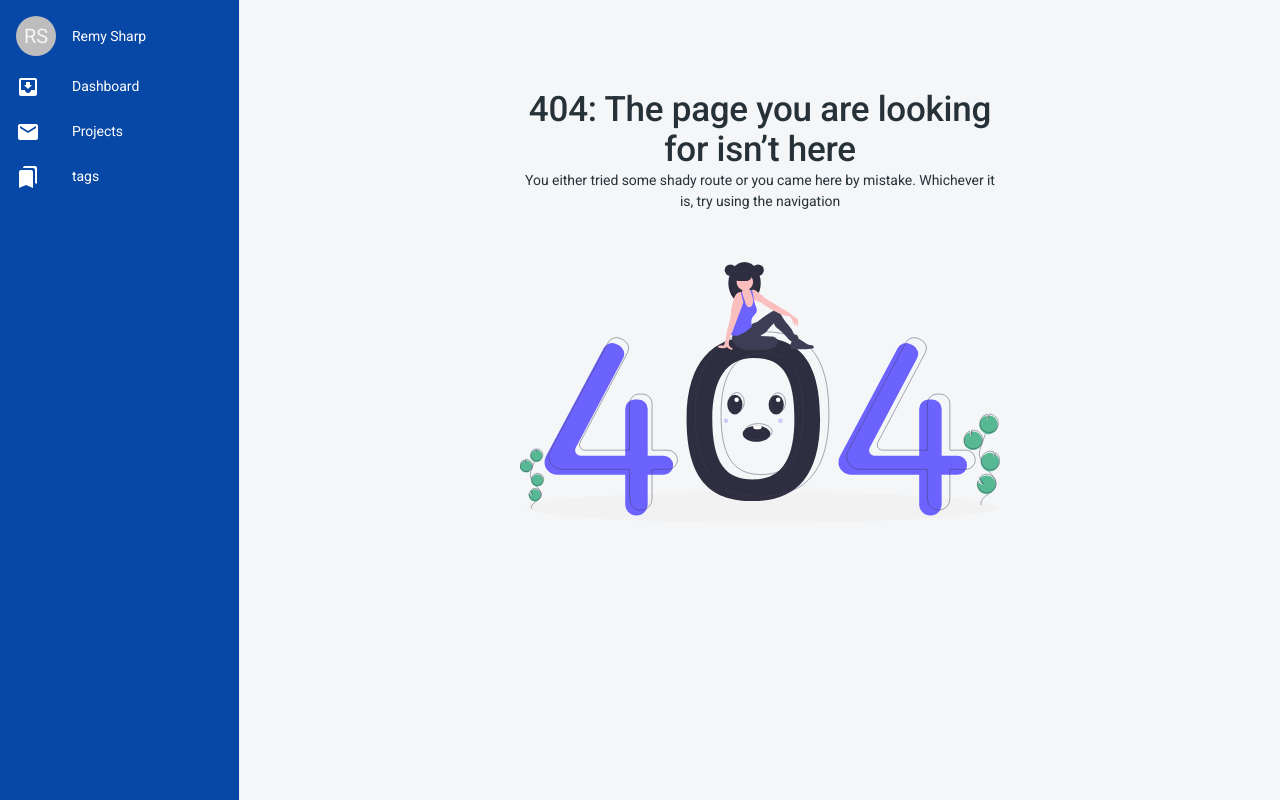
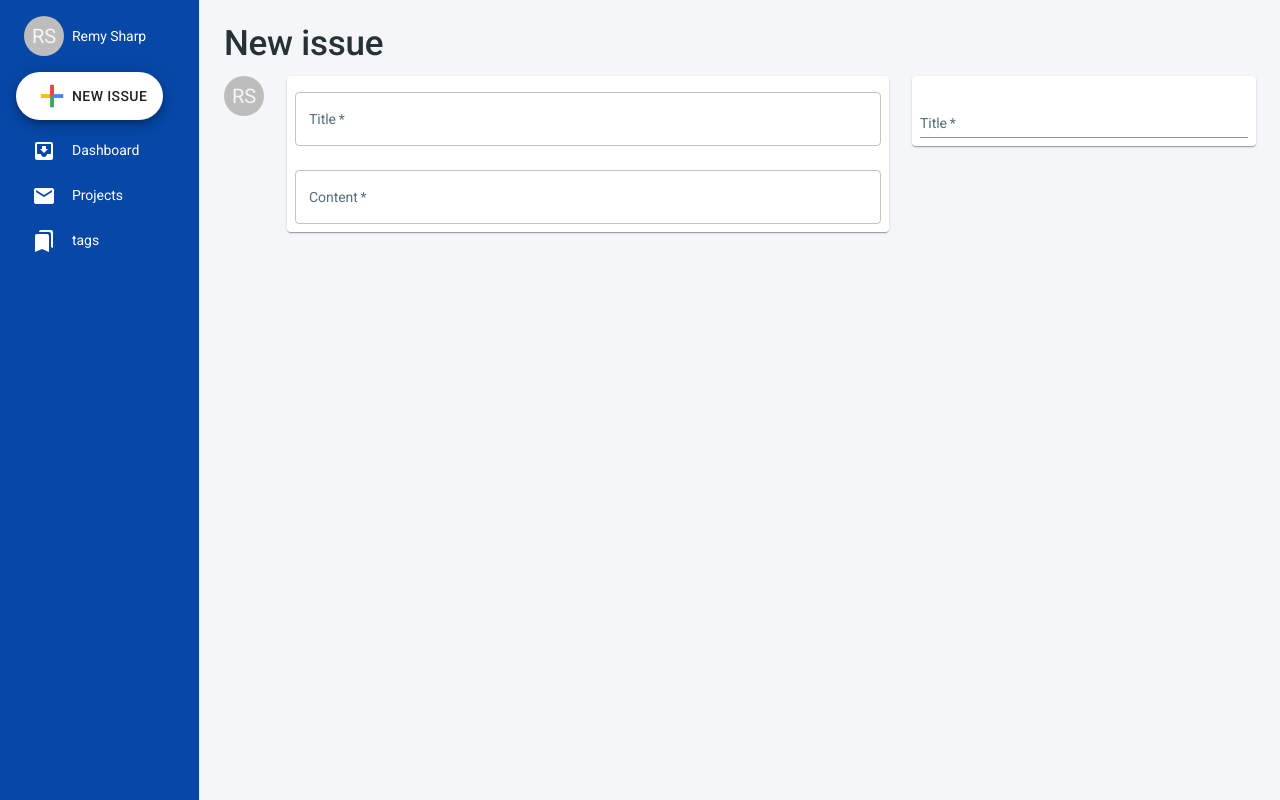
Before and after one commit to gothraven/bug-manager, a React (Create React App) app in the folder app-front/: page /user/issue/new in a window 1280 px wide. Before the commit this address led to /not-found. Built offline with nearby package versions, Linux system fonts and the light colour scheme.

Commit message:
Add new issue page
- Add page structure
- Add author icon
- Add title, description

```diff
--- a/app-front/src/components/layouts/main/SideBar.js
+++ b/app-front/src/components/layouts/main/SideBar.js
@@ -3,6 +3,7 @@ import PropTypes from "prop-types";
 import clsx from "clsx";
 import { withRouter } from "react-router-dom";
 import { makeStyles } from "@material-ui/styles";
+import Fab from "@material-ui/core/Fab";
 import Drawer from "@material-ui/core/Drawer";
 import List from "@material-ui/core/List";
 import Avatar from "@material-ui/core/Avatar";
@@ -13,7 +14,7 @@ import InboxIcon from "@material-ui/icons/MoveToInbox";
 import MailIcon from "@material-ui/icons/Mail";
 import BookmarksIcon from "@material-ui/icons/Bookmarks";
 
-const drawerWidth = 240;
+const drawerWidth = 200;
 
 const useStyles = makeStyles(theme => ({
   drawer: {
@@ -36,9 +37,9 @@ const useStyles = makeStyles(theme => ({
       duration: theme.transitions.duration.leavingScreen
     }),
     overflowX: "hidden",
-    width: theme.spacing(7) + 1,
+    width: theme.spacing(7) + 20,
     [theme.breakpoints.up("sm")]: {
-      width: theme.spacing(9) + 1
+      width: theme.spacing(9) + 20
     },
     icons: {
       color: "white"
@@ -48,6 +49,8 @@ const useStyles = makeStyles(theme => ({
     color: "#fff"
   },
   listItemIcon: {
+    display: "grid",
+    justifyContent: "center",
     color: "#fff"
   }
 }));
@@ -99,7 +102,22 @@ function SideBar(props) {
             <ListItemIcon classes={{ root: classes.listItemIcon }}>
               <Avatar alt="">RS</Avatar>
             </ListItemIcon>
-            <ListItemText primary="Remy Sharp" />
+            {open && <ListItemText primary="Remy Sharp" />}
+          </ListItem>
+          <ListItem button classes={{ root: classes.listItem }}>
+            <Fab
+              variant="extended"
+              aria-label="add-issue"
+              style={{ backgroundColor: "#fff" }}
+              onClick={() => history.push("/user/issue/new")}
+            >
+              <img
+                style={{ width: 30, margin: 5 }}
+                src="/images/create_32dp.png"
+                alt="Under development"
+              />
+              {open && "New Issue"}
+            </Fab>
           </ListItem>
           {menuItems.map(item => (
             <ListItem
@@ -111,7 +129,7 @@ function SideBar(props) {
               <ListItemIcon classes={{ root: classes.listItemIcon }}>
                 {item.icon}
               </ListItemIcon>
-              <ListItemText primary={item.title} />
+              {open && <ListItemText primary={item.title} />}
             </ListItem>
           ))}
         </List>
--- a/app-front/src/components/routes/MainRouter.js
+++ b/app-front/src/components/routes/MainRouter.js
@@ -4,7 +4,13 @@ import Typography from "@material-ui/core/Typography";
 import Container from "@material-ui/core/Container";
 import RouteWithLayout from "../lib/RouteWithLayout";
 import { MainLayout } from "../layouts";
-import { TagsView, SignInView, ProjectsView, NotFoundView } from "../views";
+import {
+  TagsView,
+  SignInView,
+  ProjectsView,
+  NotFoundView,
+  NewIssueView
+} from "../views";
 
 function MyComponentDashboard() {
   return (
@@ -57,6 +63,13 @@ function MainRouter() {
       />
       <RouteWithLayout
         exact
+        path="/user/issue/new"
+        authed={isAuthenticated}
+        component={NewIssueView}
+        layout={MainLayout}
+      />
+      <RouteWithLayout
+        exact
         path="/user/projects"
         authed={isAuthenticated}
         component={ProjectsView}
--- a/app-front/src/components/views/index.js
+++ b/app-front/src/components/views/index.js
@@ -3,3 +3,4 @@ export { default as TagsView } from "./tags/TagsView";
 export { default as SignInView } from "./sign-in/SignIn";
 export { default as ProjectsView } from "./projects/ProjectsView";
 export { default as NotFoundView } from "./not-found/NotFoundView";
+export { default as NewIssueView } from "./new-issue/NewIssueView";
--- /dev/null
+++ b/app-front/src/components/views/new-issue/NewIssueView.js
@@ -0,0 +1,79 @@
+import React from "react";
+import { makeStyles } from "@material-ui/core/styles";
+import Typography from "@material-ui/core/Typography";
+import TextField from "@material-ui/core/TextField";
+import Avatar from "@material-ui/core/Avatar";
+import Paper from "@material-ui/core/Paper";
+import Grid from "@material-ui/core/Grid";
+
+const useStyles = makeStyles(theme => ({
+  textField: {
+    marginLeft: theme.spacing(1),
+    marginRight: theme.spacing(1)
+  }
+}));
+
+function NewIssueView() {
+  const classes = useStyles();
+
+  return (
+    <Grid
+      container
+      xs={12}
+      direction="column"
+      justify="flex-start"
+      alignItems="stretch"
+    >
+      <Typography variant="h1" component="h1" gutterBottom>
+        New issue
+      </Typography>
+      <Grid item>
+        <Grid container xs={12} justify="space-between">
+          <Avatar alt="">RS</Avatar>
+          <Grid item xs={7}>
+            <Paper>
+              <Grid container direction="column" alignItems="stretch">
+                <TextField
+                  name="title"
+                  label="Title"
+                  margin="normal"
+                  variant="outlined"
+                  placeholder="The issue title"
+                  className={classes.textField}
+                  required
+                />
+                <TextField
+                  name="content"
+                  label="Content"
+                  margin="normal"
+                  variant="outlined"
+                  className={classes.textField}
+                  placeholder="Describe your issue here"
+                  rowsMax="15"
+                  required
+                  multiline
+                />
+              </Grid>
+            </Paper>
+          </Grid>
+          <Grid item xs={4}>
+            <Paper>
+              <Grid container direction="column" alignItems="stretch">
+                <TextField
+                  name="title"
+                  label="Title"
+                  margin="normal"
+                  placeholder="The issue title"
+                  className={classes.textField}
+                  required
+                />
+              </Grid>
+            </Paper>
+          </Grid>
+        </Grid>
+      </Grid>
+    </Grid>
+  );
+}
+
+export default NewIssueView;
```
Also changed, not shown: app-front/public/images/create_32dp.png (added).
